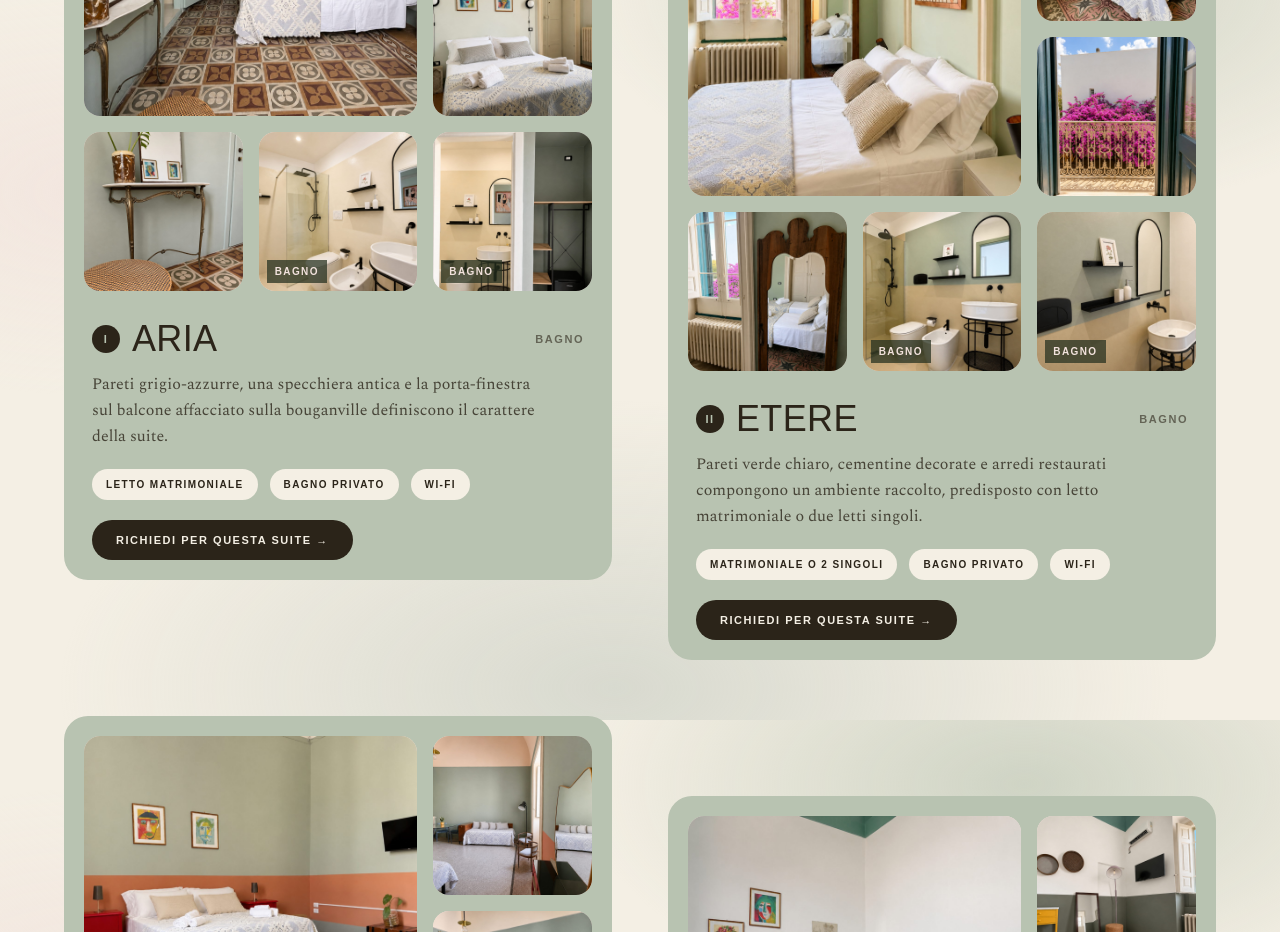
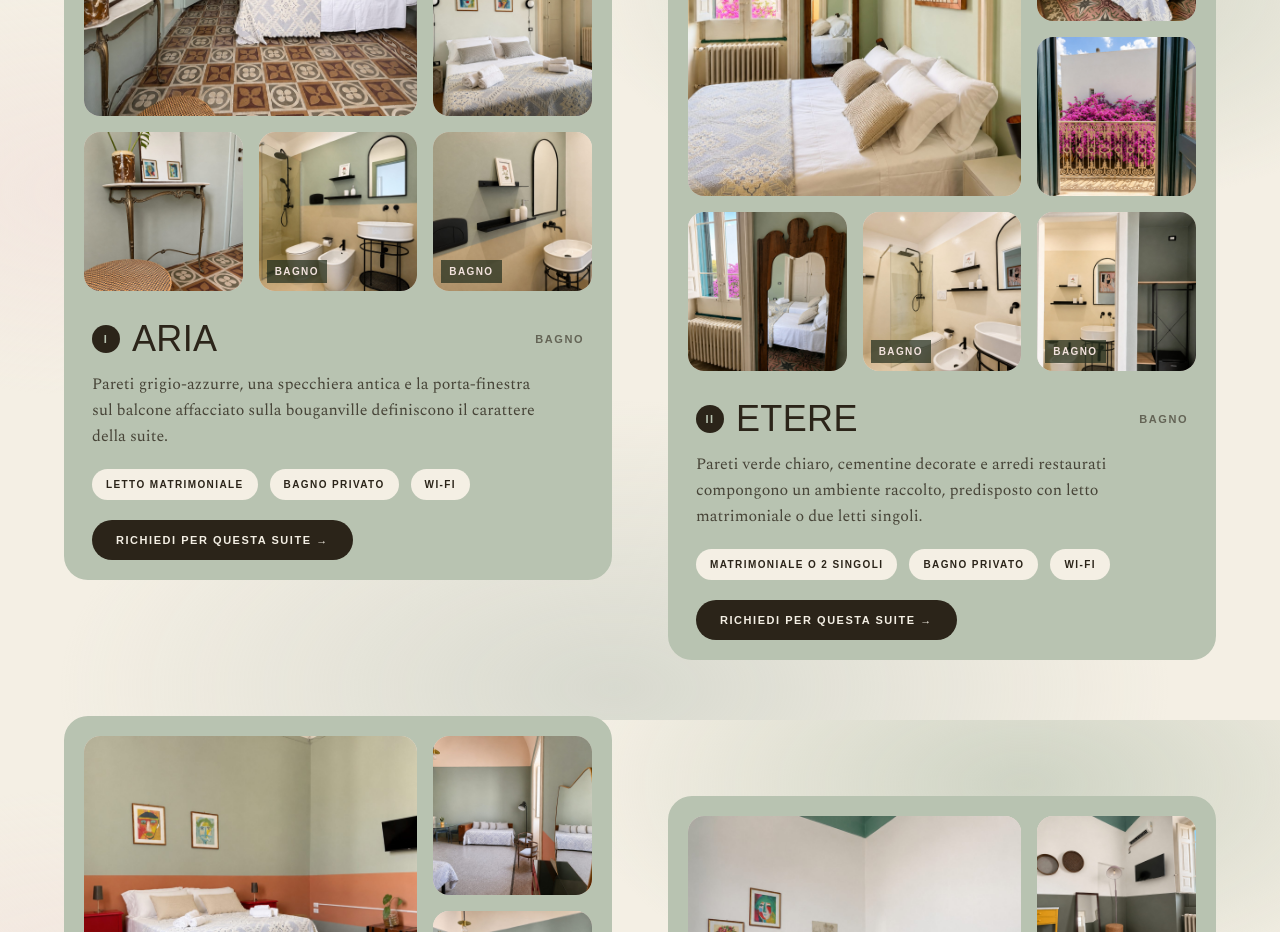
Before and after one commit to davidecaputopd-bot/palazzovite, a Next.js app: page / in a window 1280 px wide. Shown: the part 4080-5012 px from the top of the page. Built offline with nearby package versions, Linux system fonts and the light colour scheme; a web font is replaced by a local one.

Commit message:
Swap Aria and Etere bathroom galleries

```diff
--- a/app/data/photos.ts
+++ b/app/data/photos.ts
@@ -28,9 +28,8 @@ export const ROOM_MAIN_PHOTOS: Record<string, string[]> = {
 };
 
 export const ROOM_BATHROOM_PHOTOS: Record<string, string[]> = {
-  // Bagni di Aria ed Etere scambiati su indicazione del proprietario.
-  aria: ["/foto/camera-mare-05.jpg", "/foto/camera-mare-06.jpg"],
-  etere: ["/foto/camera-aria-05.jpg", "/foto/camera-aria-06.jpg"],
+  aria: ["/foto/camera-aria-05.jpg", "/foto/camera-aria-06.jpg"],
+  etere: ["/foto/camera-mare-05.jpg", "/foto/camera-mare-06.jpg"],
   mare: ["/foto/camera-etere-05.jpg", "/foto/camera-etere-06.jpg"],
   terra: ["/foto/camera-terra-05.jpg", "/foto/camera-terra-06.jpg"],
   fiamma: ["/foto/camera-fiamma-05.jpg", "/foto/camera-fiamma-06.jpg"],
--- a/app/data/rooms.ts
+++ b/app/data/rooms.ts
@@ -20,7 +20,7 @@ export const rooms: Room[] = [
     description:
       "Pareti grigio-azzurre, una specchiera antica e la porta-finestra sul balcone affacciato sulla bouganville definiscono il carattere della suite.",
     image: "/foto/camera-aria-01.jpg",
-    bathroomImage: "/foto/camera-mare-05.jpg",
+    bathroomImage: "/foto/camera-aria-05.jpg",
   },
   {
     slug: "etere",
@@ -30,7 +30,7 @@ export const rooms: Room[] = [
     description:
       "Pareti verde chiaro, cementine decorate e arredi restaurati compongono un ambiente raccolto, predisposto con letto matrimoniale o due letti singoli.",
     image: "/foto/camera-etere-01.jpg",
-    bathroomImage: "/foto/camera-aria-05.jpg",
+    bathroomImage: "/foto/camera-mare-05.jpg",
   },
   {
     slug: "fiamma",
```
